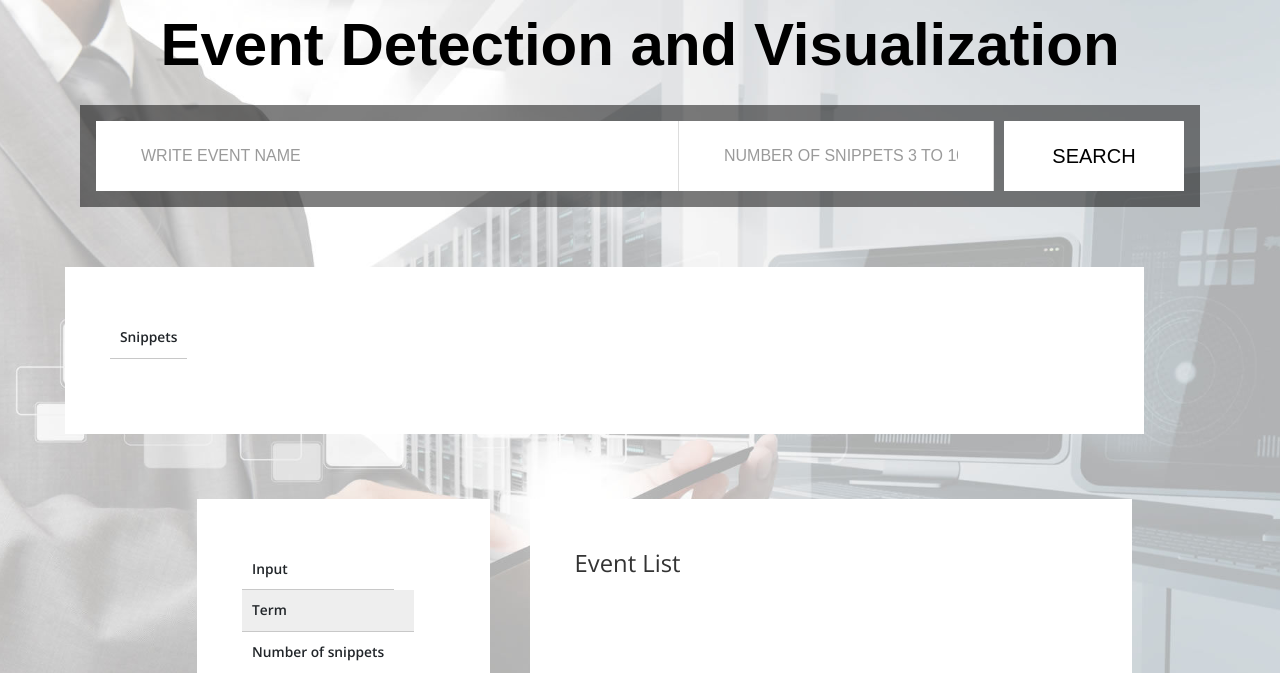
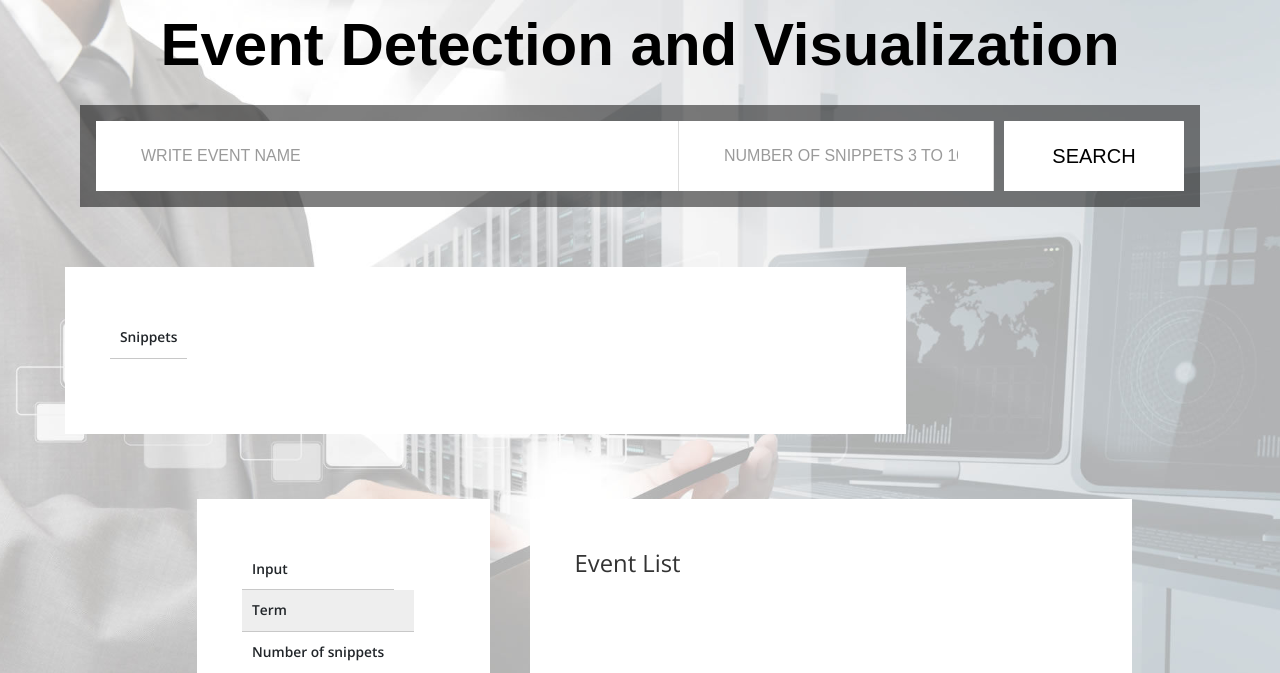
Before and after one commit to Ufatima/Python-Flask-WebApp-for-EventDetection, a Flask app: page / in a window 1280 px wide. Shown: the top 673 px of the page. Run offline with Flask 2, Linux system fonts and the light colour scheme; lists and menus that the app fills with data are empty; parts of the project's set-up code (start-up, migrations or seed data) failed here and were passed over; some libraries are stand-ins or nearby versions.

Commit message:
Update tooplate.css

```diff
--- a/static/css/tooplate.css
+++ b/static/css/tooplate.css
@@ -159,7 +159,7 @@ tr:hover            { background-color: #ffff99;}
 }
 
 .tm-col-big11 {
-  width: 94%;
+  width: 74%;
 }
 
 .tm-col-big1 {
```
